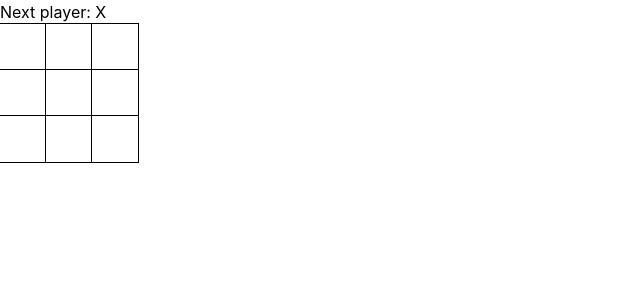
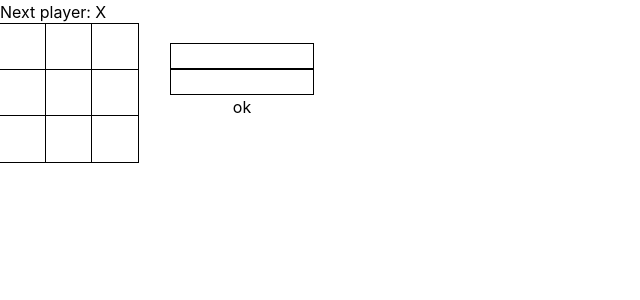
Before and after one commit to oOFaYOo/easy_games_for_two, a React (Create React App) app: page / in a window 1280 px wide. Shown: the top 300 px of the page, without its empty margins (0-640 px from the left). Built offline with nearby package versions, Linux system fonts and the light colour scheme.

Commit message:
add second game

```diff
--- a/src/App.tsx
+++ b/src/App.tsx
@@ -1,10 +1,12 @@
 import React from 'react';
 import TicTacToe from "./TicTacToe";
+import RockPaperScissors from "./RockPaperScissors";
 
 function App() {
   return (
-    <div className="">
+    <div className={'flex flex-row items-center gap-8'}>
       <TicTacToe />
+      <RockPaperScissors />
     </div>
   );
 }
--- /dev/null
+++ b/src/RockPaperScissors/index.tsx
@@ -0,0 +1,56 @@
+import React, {useState} from "react";
+
+const RockPaperScissors = () => {
+    const [stepOne, setStepOne] = useState<string>('');
+    const [stepTwo, setStepTwo] = useState<string>('');
+    const [winner, setWinner] = useState<string>('');
+
+    function getWinner (step1:string, step2:string) {
+        if(step1 === 'stone'){
+            switch (step2){
+                case 'stone':
+                    return 'draw';
+                case 'scissors':
+                    return 'step2 lose';
+                case 'paper':
+                    return 'step2 win'
+            }
+        }
+        if(step1 === 'paper'){
+            switch (step2){
+                case 'paper':
+                    return 'draw';
+                case 'scissors':
+                    return 'step2 win';
+                case 'stone':
+                    return 'step2 lose'
+            }
+        }
+        if(step1 === 'scissors'){
+            switch (step2){
+                case 'scissors' :
+                    return 'draw'
+                case 'stone':
+                    return 'step2 win'
+                case 'paper':
+                    return 'step2 lose'
+            }
+        }
+    }
+
+    return (
+        <div className={'flex flex-col w-36'}>
+            <input type={'text'} className={'border-black border'} onChange={(e)=>{setStepOne(e.currentTarget.value)}}/>
+            <input type={'text'} className={'border-black border'} onChange={(e)=>{setStepTwo(e.currentTarget.value)}}/>
+            <button onClick={()=>{
+                setWinner(getWinner(stepOne, stepTwo) as string);
+            }}>
+                ok
+            </button>
+            <p>{winner}</p>
+        </div>
+    )
+
+}
+
+export default RockPaperScissors;
```
